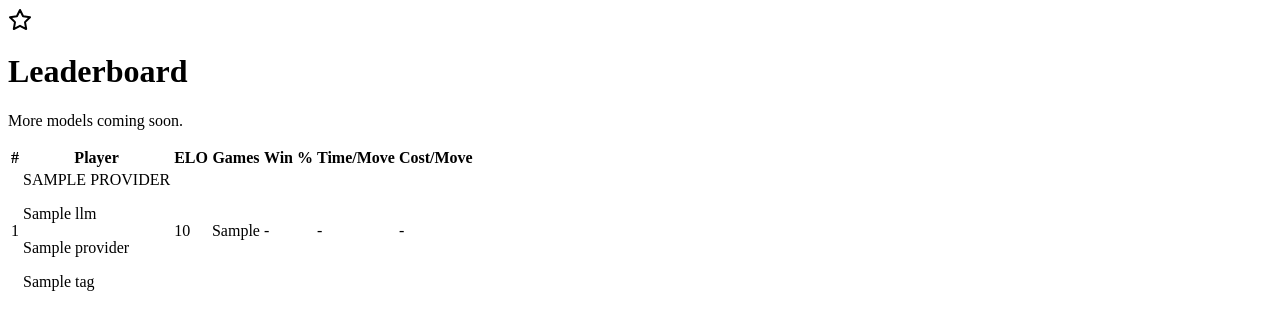
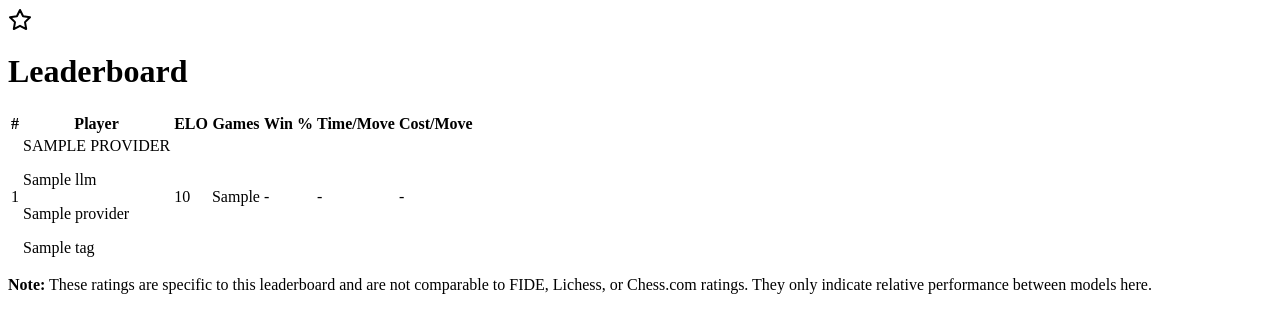
Before and after one commit to louisguichard/llm-chess-arena, a Flask app: template templates/leaderboard.html in a window 1280 px wide. Shown: the top 333 px of the page. Run offline with Flask 3, Linux system fonts and the light colour scheme; the template is opened without the code that fills it: most values are stand-ins (such as "Sample title", 1, 10 or a date in 2020).

Commit message:
feat: add a note on rating comparisons

```diff
--- a/templates/leaderboard.html
+++ b/templates/leaderboard.html
@@ -4,7 +4,6 @@
         <svg class="w-8 h-8 text-amber-500" xmlns="http://www.w3.org/2000/svg" width="24" height="24" viewBox="0 0 24 24" fill="none" stroke="currentColor" stroke-width="2" stroke-linecap="round" stroke-linejoin="round"><path d="M12 2l3.09 6.26L22 9.27l-5 4.87 1.18 6.88L12 17.77l-6.18 3.25L7 14.14 2 9.27l6.91-1.01L12 2z"></path></svg>
         <h1 class="text-3xl font-bold text-gray-900 dark:text-white">Leaderboard</h1>
     </div>
-    <p class="mb-4 text-sm text-gray-600 dark:text-gray-400">More models coming soon.</p>
     <div class="bg-white dark:bg-zinc-900 rounded-xl border border-gray-200 dark:border-zinc-700 shadow-sm overflow-hidden">
         <div class="overflow-x-auto">
             <table class="w-full">
@@ -68,4 +67,7 @@
             </table>
         </div>
     </div>
+    <p class="mt-4 text-sm text-gray-500 dark:text-gray-400 text-center">
+        <strong>Note:</strong> These ratings are specific to this leaderboard and are not comparable to FIDE, Lichess, or Chess.com ratings. They only indicate relative performance between models here.
+    </p>
 </div>
```
